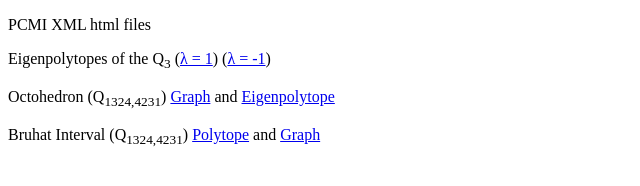
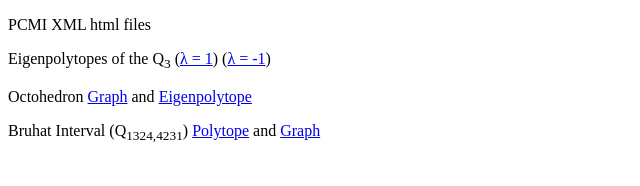
Before and after one commit to lilafdp/lilafdp.github.io, a plain HTML site: page index.html in a window 1280 px wide. Shown: the whole page, without its empty margins (0-640 px from the left). Drawn offline with Linux system fonts and the light colour scheme.

Commit message:
Update index.html

```diff
--- a/index.html
+++ b/index.html
@@ -6,7 +6,7 @@
 <p>Eigenpolytopes of the Q<sub>3</sub> (<a href="Cube_e_1-poly.html">λ = 1</a>)
     (<a href="Cube_e_-1-poly.html">λ = -1</a>)</p>
 
-<p>Octohedron (Q<sub>1324,4231</sub>) <a href="Octo_graph.html">Graph</a>
+<p>Octohedron <a href="Octo_graph.html">Graph</a>
         and <a href="Octo_poly.html">Eigenpolytope</a></p>
 
 <p>Bruhat Interval (Q<sub>1324,4231</sub>) <a href="permuto4web.html">Polytope</a>
```
